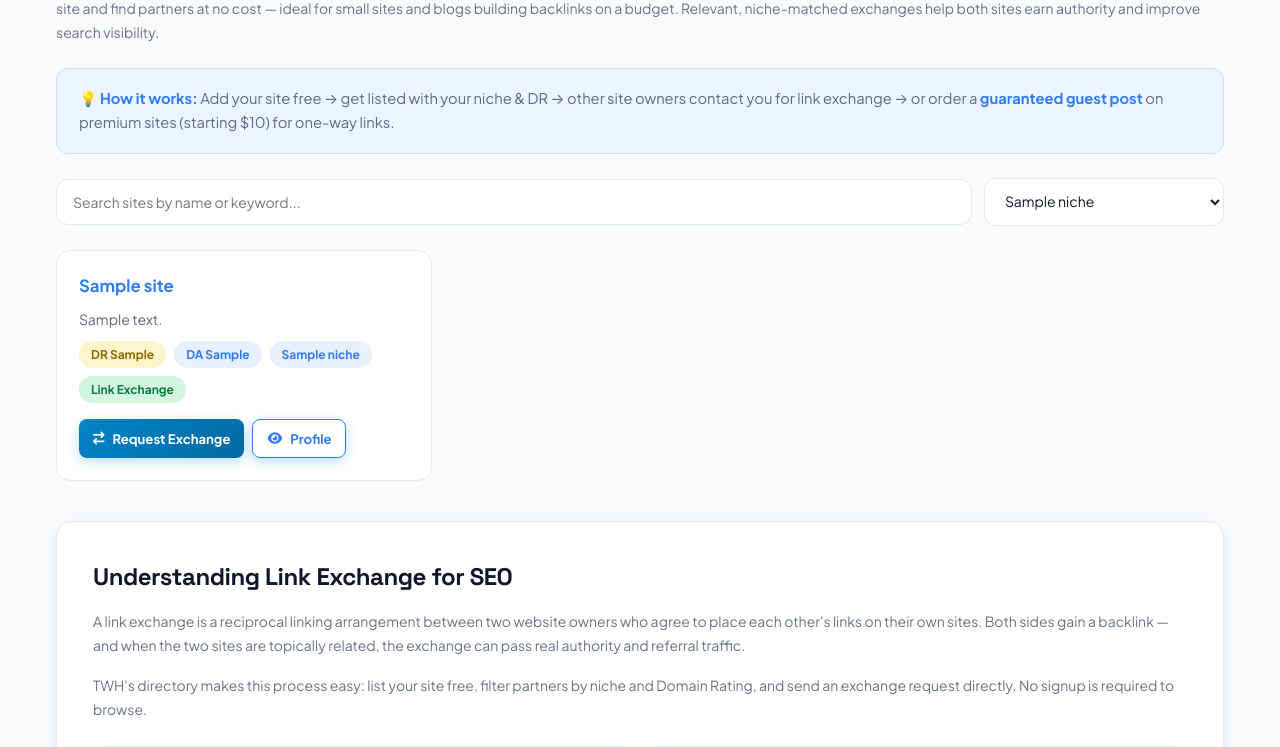
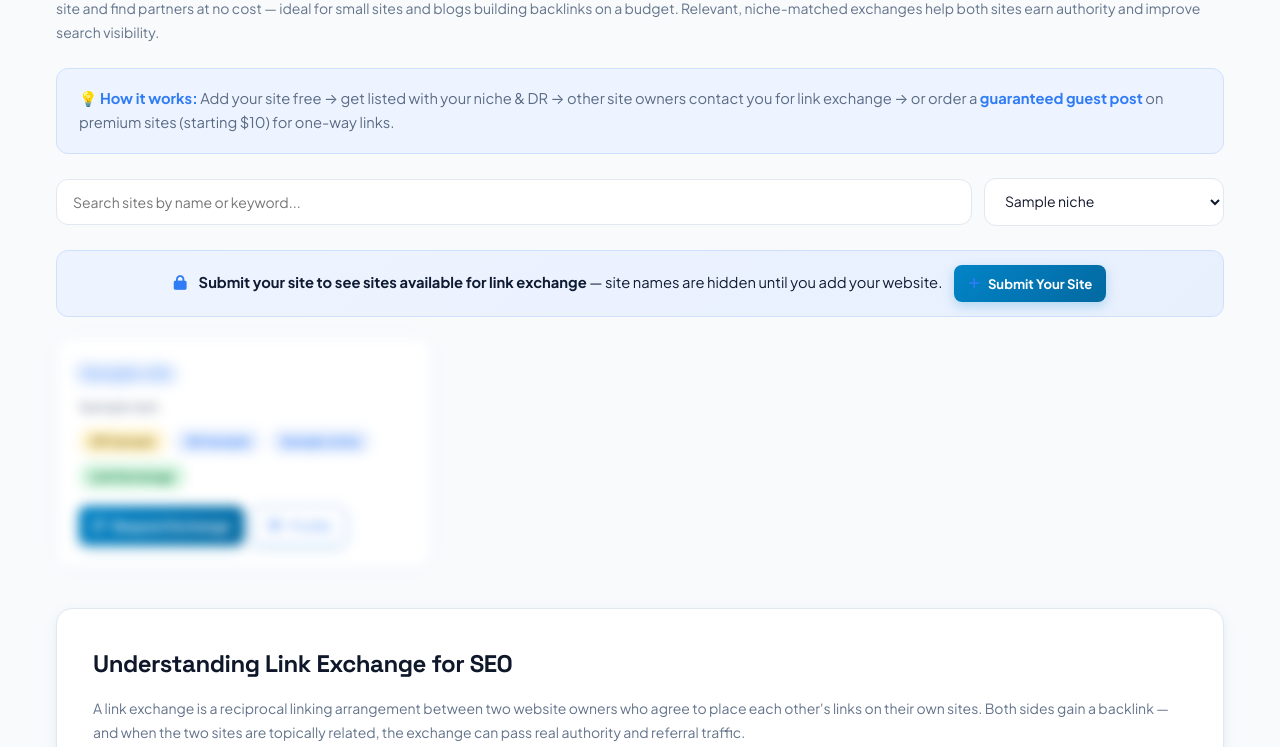
Before and after one commit to Twh-555/link-exchange, a Flask app: template templates/index.html in a window 1280 px wide. Shown: the part 518-1265 px from the top of the page. Run offline with Flask 3, Linux system fonts and the light colour scheme; the template is opened without the code that fills it: most values are stand-ins (such as "Sample title", 1, 10 or a date in 2020).

Commit message:
Name-only blur gate: banner + blur site names until user submits site

```diff
--- a/static/style.css
+++ b/static/style.css
@@ -1889,3 +1889,23 @@ textarea.form-control {
   .ms-options{max-height:40vh}
   .ms-search{font-size:16px}
 }
+
+/* ============ Directory Blur Gate (add your site to unlock) ============ */
+.directory-wrap{position:relative}
+.directory-wrap.locked .directory-grid{filter:blur(6px);pointer-events:none;user-select:none}
+.unlock-overlay{position:absolute;inset:0;display:flex;align-items:center;justify-content:center;z-index:20;background:rgba(255,255,255,.55);border-radius:16px;padding:24px}
+.dark .unlock-overlay{background:rgba(15,20,35,.6)}
+.unlock-card{background:var(--card-bg,#fff);border:1px solid var(--border,#e3e8f2);border-radius:16px;padding:32px;text-align:center;max-width:420px;box-shadow:0 16px 48px rgba(15,27,51,.16)}
+.unlock-card .lock-icon{width:64px;height:64px;border-radius:50%;background:linear-gradient(135deg,#2f7cf6,#6c5ce7);color:#fff;display:flex;align-items:center;justify-content:center;font-size:1.6rem;margin:0 auto 16px}
+.unlock-card h3{font-size:1.2rem;margin-bottom:8px;color:var(--dark,#0f1b33)}
+.unlock-card p{font-size:.9rem;color:var(--muted,#5a6b85);margin-bottom:18px;line-height:1.6}
+.unlock-card .btn{margin:4px}
+.locked-badge{display:inline-flex;align-items:center;gap:6px;background:#fff3cd;color:#8a6d00;border:1px solid #ffe4a1;border-radius:20px;padding:4px 14px;font-size:.78rem;font-weight:700;margin-bottom:14px}
+
+/* ============ Name-only blur gate (v2) ============ */
+.directory-wrap.locked .site-name-lock{filter:blur(6px);pointer-events:none;user-select:none;cursor:not-allowed}
+.directory-wrap.locked .site-card .site-actions a.btn-outline{pointer-events:none;opacity:.6}
+.gate-banner{display:flex;align-items:center;justify-content:center;gap:12px;flex-wrap:wrap;background:linear-gradient(135deg,#eef4ff,#e8f0fe);border:1px solid #cfe0ff;border-radius:12px;padding:14px 20px;margin-bottom:20px;font-size:.92rem;color:var(--dark,#0f1b33)}
+.gate-banner i{color:var(--accent,#2f7cf6)}
+.gate-banner .btn{margin:0}
+.dark .gate-banner{background:rgba(47,124,246,.12);border-color:rgba(47,124,246,.3)}
--- a/templates/index.html
+++ b/templates/index.html
@@ -108,12 +108,19 @@
   </select>
 </div>
 
-<!-- Directory Grid -->
+<!-- Directory Grid (name-blur gate: submit your site to unlock) -->
+<div class="gate-banner" id="gateBanner">
+  <i class="fa-solid fa-lock"></i>
+  <span><strong>Submit your site to see sites available for link exchange</strong> — site names are hidden until you add your website.</span>
+  <a class="btn btn-primary btn-sm" href="{{ url_for('submit') }}"><i class="fa-solid fa-plus"></i> Submit Your Site</a>
+</div>
+
+<div class="directory-wrap locked" id="directoryWrap">
   <div class="directory-grid" id="grid">
     {% for s in sites %}
     <div class="site-card" data-name="{{ s.site_name.lower() }}" data-niche="{{ s.niche }}">
       <div class="site-card-top">
-      <h3><a href="{{ s.site_url }}" target="_blank" rel="nofollow">{{ s.site_name }}</a></h3>
+        <h3><a class="site-name-lock" href="{{ s.site_url }}" target="_blank" rel="nofollow">{{ s.site_name }}</a></h3>
       </div>
       <p class="desc">{{ s.description[:100] }}</p>
       <div class="site-meta">
@@ -135,6 +142,7 @@
       <p>No sites yet — be the first to <a href="{{ url_for('submit') }}">add your site</a>!</p>
     </div>
     {% endfor %}
+  </div>
 </div>
 
 <!-- SEO Content -->
@@ -304,5 +312,20 @@
     });
   }
   q.addEventListener('input',filter); n.addEventListener('change',filter);
+
+  // ===== Name-blur gate: submit your site to unlock names =====
+  (function(){
+    const wrap = document.getElementById('directoryWrap');
+    const banner = document.getElementById('gateBanner');
+    if (!wrap || !banner) return;
+    const unlocked = localStorage.getItem('lex_unlocked') === '1';
+    if (unlocked) {
+      wrap.classList.remove('locked');
+      banner.style.display = 'none';
+    } else {
+      wrap.classList.add('locked');
+      banner.style.display = 'flex';
+    }
+  })();
 </script>
 {% endblock %}
```
Lines whose indentation alone changed are shown as unchanged.
